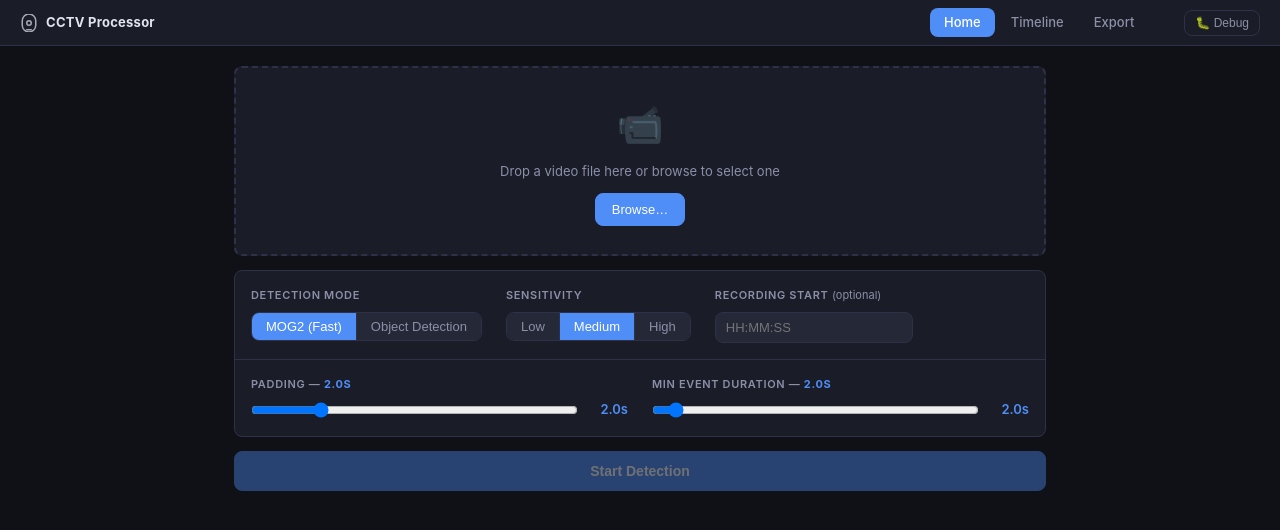
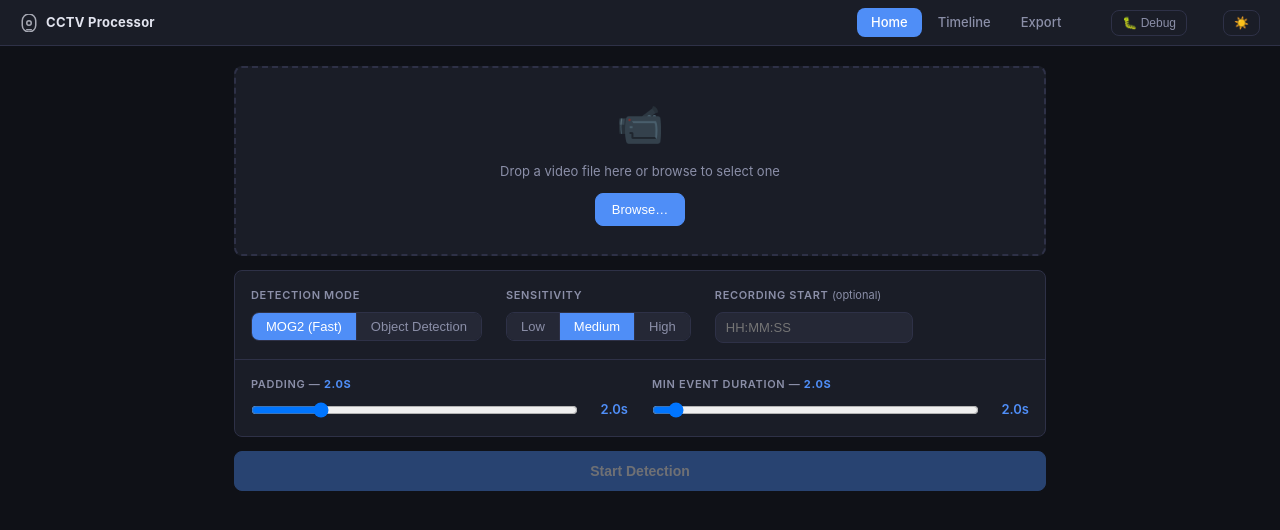
Before and after one commit to abhibattula/CCTV_VIDEO_PROCESSOR_pc, a FastAPI app: page / in a window 1280 px wide. Shown: the top 530 px of the page. Run offline with FastAPI, Linux system fonts and the light colour scheme; parts of the project's set-up code (start-up, migrations or seed data) failed here and were passed over.

Commit message:
feat(003): light theme toggle (T015-T017)
Adds static/js/theme.js (installTheme(), localStorage-backed with a
try/catch fallback so the toggle still works for the session even if
storage is blocked), a [data-theme="light"] CSS override block in
base.css (label/badge colors deliberately left constant across themes
per FR-P3-010), and wires installTheme() into app.js next to the
existing installDebugLog() call -- same nav-bar-injection precedent
debug-log.js already established.

Verified end to end: toggle button renders, switching applies
immediately with no reload, persists across page navigation, survives
localStorage being completely unavailable (independently confirmed by
forcing every localStorage call to throw -- theme still switches, no
uncaught exception).

Co-Authored-By: Claude Sonnet 4.6 <noreply@anthropic.com>

```diff
--- a/static/css/base.css
+++ b/static/css/base.css
@@ -12,6 +12,12 @@
   --danger:   #e55353;
   --radius:   8px;
   --gap:      12px;
+}
+
+:root[data-theme="light"], html[data-theme="light"] {
+  --bg: #f5f6fa; --surface: #ffffff; --surface2: #ebedf3; --border: #d8dae3;
+  --text: #1a1d27; --text-dim: #5b5f73;
+  --accent: #4f8ef7; --success: #2eb872; --warning: #c97f0e; --danger: #d33c3c;
 }
 
 *, *::before, *::after { box-sizing: border-box; margin: 0; padding: 0; }
@@ -254,6 +260,19 @@ label {
 .modal p  { margin-bottom: 20px; }
 .modal .actions { display: flex; gap: 10px; justify-content: flex-end; }
 
+/* ── Theme toggle ───────────────────────────────────────────────────────────── */
+.theme-toggle {
+  margin-left: 12px;
+  padding: 5px 10px;
+  border-radius: var(--radius);
+  font-size: 12px;
+  color: var(--text-dim);
+  background: transparent;
+  border: 1px solid var(--border);
+  cursor: pointer;
+}
+.theme-toggle:hover { background: var(--surface2); color: var(--text); }
+
 /* ── Debug log panel ─────────────────────────────────────────────────────── */
 .debug-toggle {
   margin-left: 12px;
--- a/static/js/app.js
+++ b/static/js/app.js
@@ -4,7 +4,9 @@
  * navigate(path) loads the page module if needed, then calls mount().
  */
 import { installDebugLog } from "/static/js/debug-log.js";
+import { installTheme } from "/static/js/theme.js";
 installDebugLog();
+installTheme();
 
 const routes = {
   "/":           "/static/js/pages/home.js",
--- /dev/null
+++ b/static/js/theme.js
@@ -0,0 +1,40 @@
+const KEY = "cctv-theme";
+
+function readStoredTheme() {
+  try {
+    return localStorage.getItem(KEY) || "dark";
+  } catch {
+    return "dark"; // storage blocked — fall back to default, don't crash
+  }
+}
+
+function writeStoredTheme(theme) {
+  try {
+    localStorage.setItem(KEY, theme);
+  } catch {
+    // storage blocked — theme still applies for this session, just won't persist
+  }
+}
+
+export function installTheme() {
+  const saved = readStoredTheme();
+  applyTheme(saved);
+  const navBar = document.getElementById("app-nav");
+  if (!navBar) return;
+  const toggle = document.createElement("button");
+  toggle.className = "theme-toggle";
+  toggle.textContent = saved === "light" ? "🌙" : "☀️";
+  toggle.title = "Toggle theme";
+  toggle.addEventListener("click", () => {
+    const next = document.documentElement.dataset.theme === "light" ? "dark" : "light";
+    applyTheme(next);
+    toggle.textContent = next === "light" ? "🌙" : "☀️";
+  });
+  navBar.appendChild(toggle);
+}
+
+function applyTheme(theme) {
+  if (theme === "light") document.documentElement.dataset.theme = "light";
+  else delete document.documentElement.dataset.theme;
+  writeStoredTheme(theme);
+}
```
